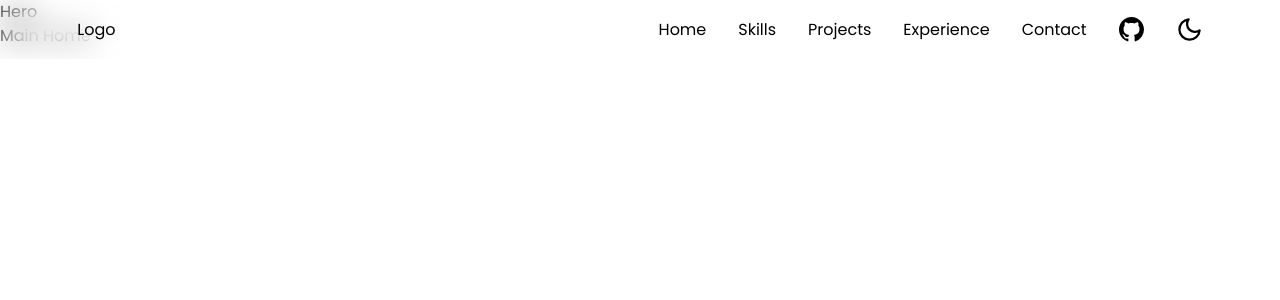
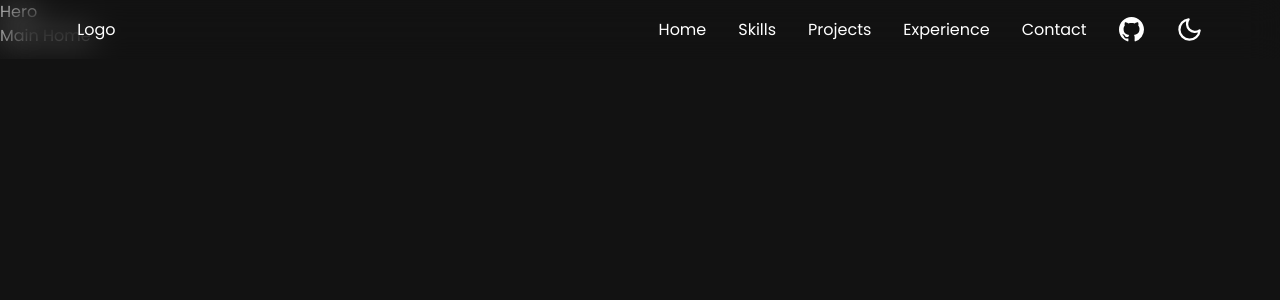
Before and after one commit to KrinsKumar/krins-portfolio, a Next.js app: page / in a window 1280 px wide. Shown: the top 300 px of the page. Built offline with nearby package versions, Linux system fonts and the light colour scheme.

Commit message:
correct-client-comp

```diff
--- a/app/layout.tsx
+++ b/app/layout.tsx
@@ -1,12 +1,8 @@
-"use client"
-
 import './globals.css'
 import type { Metadata } from 'next'
 import { Poppins } from 'next/font/google'
 import { Analytics } from "@vercel/analytics/react"
-import { ThemeProvider } from 'next-themes'
-import { useTheme } from 'next-themes'
-import { useEffect } from 'react'
+import { Providers } from './providers'
 
 const poppins = Poppins({
     subsets: ['latin'],
@@ -24,16 +20,13 @@ export default function RootLayout({
 }: {
     children: React.ReactNode
 }) {
-
-    const { theme, setTheme } = useTheme()
-
     return (
         <html lang="en">
             <body className={poppins.className}>
-                <ThemeProvider attribute='class'>
+                <Providers>
                     {children}
                     <Analytics />
-                </ThemeProvider>
+                </Providers>
             </body>
         </html>
     )
--- /dev/null
+++ b/app/providers.tsx
@@ -0,0 +1,11 @@
+"use client"
+import { ThemeProvider } from 'next-themes'
+
+
+export function Providers({children}: { children: React.ReactNode }) {
+    return (
+        <ThemeProvider attribute="class" defaultTheme="dark">
+            {children}
+        </ThemeProvider>
+    )
+}
```
